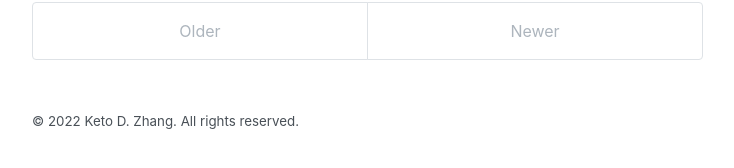
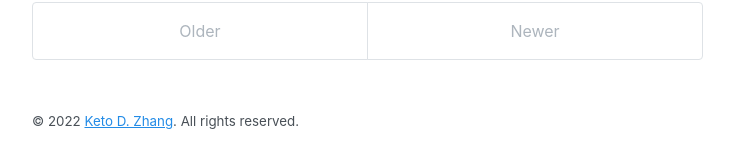
Before and after one commit to ketozhang/blog, a Jekyll site: the page built from index.html, in a window 1280 px wide. Shown: the part 623-791 px from the top of the page, without its empty margins (272-1006 px from the left). Built offline with Jekyll 4.4.1, drawn with Linux system fonts in a browser that asks for light colours; the list of posts is cut into pages by our own code; some of the changed lines change nothing that is shown.

Commit message:
Add link to bio

```diff
--- a/_layouts/default.html
+++ b/_layouts/default.html
@@ -20,7 +20,7 @@
     <footer class="footer">
       <small>
         &copy; <time datetime="{{ site.time | date_to_xmlschema }}">{{ site.time | date: '%Y'
-          }}</time> {{ site.author.name }}. All
+          }}</time> <a href="https://ketozhang.github.io">{{ site.author.name }}</a>. All
         rights reserved.
       </small>
     </footer>
```
Also changed, not shown: Gemfile.lock.
